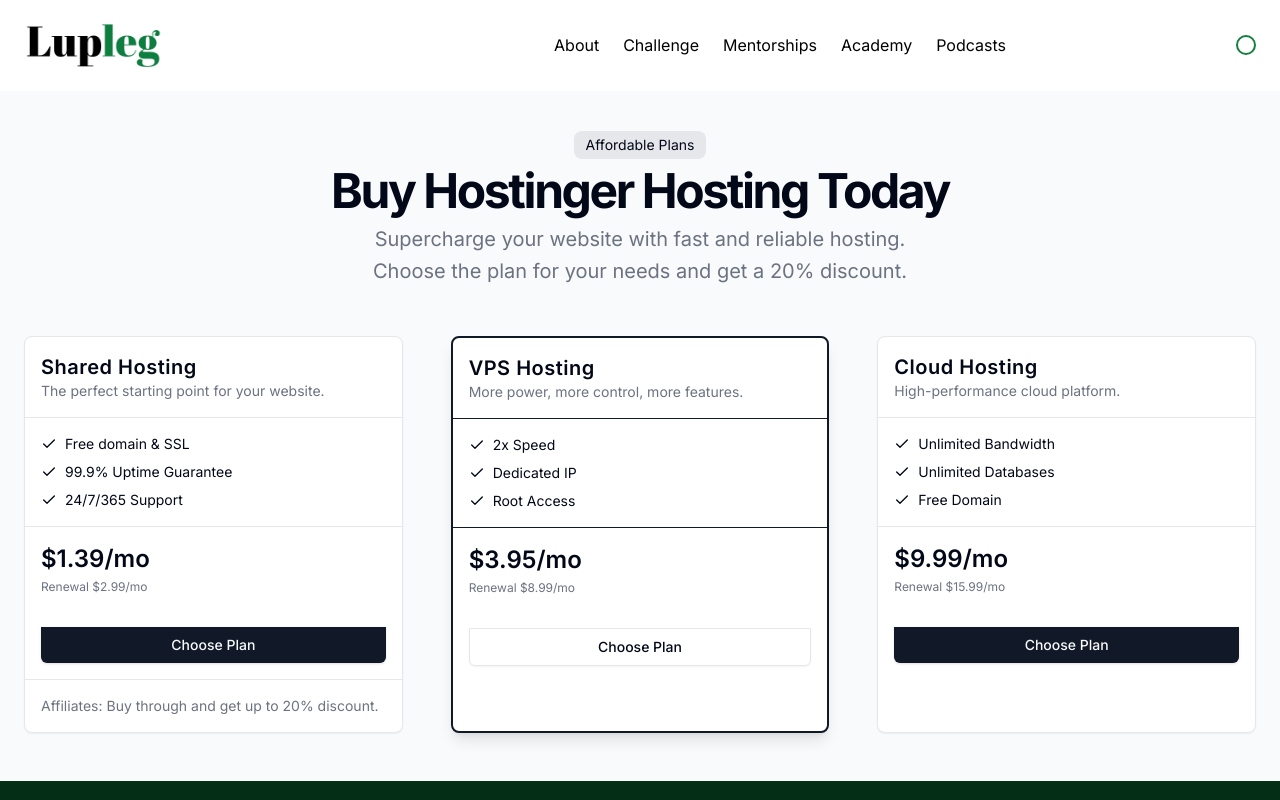
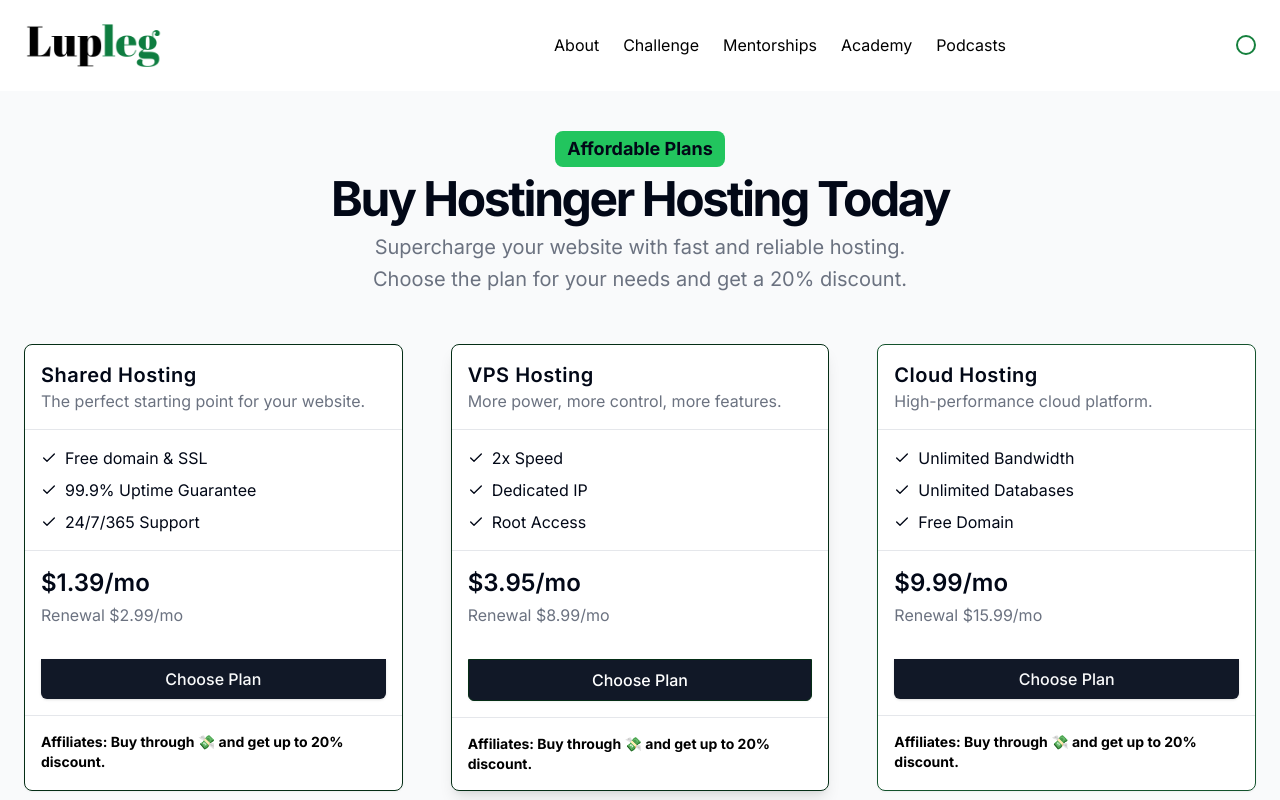
Before and after one commit to Lupleg/App-dashboard, a Next.js app: page /affiliates in a window 1280 px wide. Shown: the top 800 px of the page. Built offline with nearby package versions, Linux system fonts and the light colour scheme.

Commit message:
updated with emoji size little bit of color font

```diff
--- a/app/(get-started)/affiliates/page.jsx
+++ b/app/(get-started)/affiliates/page.jsx
@@ -5,7 +5,7 @@
     <div className="bg-gray-50">
       <div className="flex flex-col gap-2 text-center">
         <div className="space-y-2">
-          <div className="mt-10 inline-block rounded-lg bg-gray-200 px-3 py-1 text-sm dark:bg-gray-800">
+          <div className="mt-10 inline-block rounded-lg bg-green-500 px-3 py-1 text-lg font-bold dark:bg-gray-600">
             Affordable Plans
           </div>
           <h2 className="text-3xl font-bold tracking-tighter sm:text-5xl">
@@ -19,123 +19,133 @@
       </div>
       <div className="container px-4 py-8 md:px-6 lg:py-12">
         <div className="grid gap-8 lg:grid-cols-2 lg:gap-12 xl:grid-cols-3">
-          <div className="flex flex-col overflow-hidden rounded-lg border  border-gray-200 bg-white shadow-sm  dark:border-gray-800 dark:bg-gray-950">
+          <div className="flex flex-col overflow-hidden rounded-lg border  border-green-950 bg-white shadow-sm  dark:border-gray-800 dark:bg-gray-950">
             <div className="border-b border-gray-200  px-4 py-4  dark:border-gray-800">
-              <h3 className="text-xl font-semibold tracking-wide">
+              <h2 className="text-xl font-semibold tracking-wide">
                 Shared Hosting
-              </h3>
-              <p className="text-sm text-gray-500 dark:text-gray-400">
+              </h2>
+              <p className="text-md text-gray-500 dark:text-gray-400">
                 The perfect starting point for your website.
               </p>
             </div>
             <div className="grid items-start gap-2 p-4">
               <div className="flex items-center gap-2">
                 <CheckIcon className="h-4 w-4" />
-                <span className="text-sm">Free domain & SSL</span>
+                <span className="text-md">Free domain & SSL</span>
               </div>
               <div className="flex items-center gap-2">
                 <CheckIcon className="h-4 w-4" />
-                <span className="text-sm">99.9% Uptime Guarantee</span>
+                <span className="text-md">99.9% Uptime Guarantee</span>
               </div>
               <div className="flex items-center gap-2">
                 <CheckIcon className="h-4 w-4" />
-                <span className="text-sm">24/7/365 Support</span>
+                <span className="text-md">24/7/365 Support</span>
               </div>
             </div>
             <div className="flex flex-col gap-1 border-t  border-gray-200 p-4">
               <span className="text-2xl font-semibold">$1.39/mo</span>
-              <span className="text-xs text-gray-500 dark:text-gray-400">
+              <span className="text-md text-gray-500 dark:text-gray-400">
                 Renewal $2.99/mo
               </span>
             </div>
             <div className="p-4">
               <Link
-                className="inline-flex w-full items-center justify-center rounded-b-md bg-gray-900 px-4 py-2 text-sm font-medium text-gray-50 shadow transition-colors hover:bg-gray-900/90 focus-visible:outline-none focus-visible:ring-1 focus-visible:ring-gray-950 disabled:pointer-events-none disabled:opacity-50"
+                className="inline-flex w-full items-center justify-center rounded-b-md bg-gray-900 px-4 py-2 text-md font-medium text-gray-50 shadow transition-colors hover:bg-gray-900/90 focus-visible:outline-none focus-visible:ring-1 focus-visible:ring-gray-950 disabled:pointer-events-none disabled:opacity-50"
                 href="https://hostinger.com?REFERRALCODE=1EMMANUELMA82"
               >
                 Choose Plan
               </Link>
             </div>
             <div className="border-t border-gray-200 p-4  dark:border-gray-800">
-              <p className="text-sm text-gray-500 dark:text-gray-400">
-                Affiliates: Buy through and get up to 20% discount.
+              <p className="text-sm text-black font-bold dark:text-gray-400">
+                Affiliates: Buy through 💸 and get up to 20% discount.
               </p>
             </div>
           </div>
-          <div className="flex flex-col overflow-hidden rounded-lg border-2  border-gray-900 bg-white shadow-lg  dark:border-gray-100 dark:bg-gray-950">
-            <div className="border-b border-gray-900  px-4 py-4">
-              <h3 className="text-xl font-semibold tracking-wide">
+          <div className="flex flex-col overflow-hidden rounded-lg border  border-green-950 bg-white shadow-lg  dark:border-gray-100 dark:bg-gray-950">
+            <div className="border-b border-gray-200  px-4 py-4">
+              <h2 className="text-xl font-semibold tracking-wide">
                 VPS Hosting
-              </h3>
-              <p className="text-sm text-gray-500 dark:text-gray-400">
+              </h2>
+              <p className="text-md text-gray-500 dark:text-gray-400">
                 More power, more control, more features.
               </p>
             </div>
             <div className="grid items-start gap-2 p-4">
               <div className="flex items-center gap-2">
                 <CheckIcon className="h-4 w-4" />
-                <span className="text-sm">2x Speed</span>
+                <span className="text-md">2x Speed</span>
               </div>
               <div className="flex items-center gap-2">
                 <CheckIcon className="h-4 w-4" />
-                <span className="text-sm">Dedicated IP</span>
+                <span className="text-md">Dedicated IP</span>
               </div>
               <div className="flex items-center gap-2">
                 <CheckIcon className="h-4 w-4" />
-                <span className="text-sm">Root Access</span>
+                <span className="text-md">Root Access</span>
               </div>
             </div>
-            <div className="flex flex-col gap-1 border-t  border-gray-900 p-4">
+            <div className="flex flex-col gap-1 border-t  border-gray-200 p-4">
               <span className="text-2xl font-semibold">$3.95/mo</span>
-              <span className="text-xs text-gray-500 dark:text-gray-400">
+              <span className="text-md text-gray-500 dark:text-gray-400">
                 Renewal $8.99/mo
               </span>
             </div>
             <div className="p-4">
               <Link
-                className="inline-flex w-full items-center justify-center rounded-b-md border  border-gray-200  bg-white px-4 py-2 text-sm font-medium shadow-sm transition-colors hover:bg-gray-100 hover:text-gray-900 focus-visible:outline-none focus-visible:ring-1 focus-visible:ring-gray-950 disabled:pointer-events-none disabled:opacity-50 dark:border-gray-800 dark:bg-gray-950 dark:hover:bg-gray-800 dark:hover:text-gray-50 dark:focus-visible:ring-gray-300"
+                className="inline-flex w-full items-center justify-center rounded-b-md border   border-green-950  bg-gray-900 text-white px-4 py-2 text-md font-medium shadow-sm transition-colors hover:bg-gray-900/90 hover:text-white focus-visible:outline-none focus-visible:ring-1 focus-visible:ring-gray-950 disabled:pointer-events-none disabled:opacity-50 dark:border-gray-800 dark:bg-gray-950 dark:hover:bg-gray-800 dark:hover:text-gray-50 dark:focus-visible:ring-gray-300"
                 href="https://hostinger.com?REFERRALCODE=1EMMANUELMA82"
               >
                 Choose Plan
               </Link>
             </div>
+            <div className="border-t border-gray-200 p-4  dark:border-gray-800">
+              <p className="text-sm text-black font-bold dark:text-gray-400">
+                Affiliates: Buy through 💸 and get up to 20% discount.
+              </p>
+            </div>
           </div>
-          <div className="flex flex-col overflow-hidden rounded-lg border  border-gray-200 bg-white shadow-sm  dark:border-gray-800 dark:bg-gray-950">
+          <div className="flex flex-col overflow-hidden rounded-lg border  border-green-900 bg-white shadow-sm  dark:border-gray-800 dark:bg-gray-950">
             <div className="border-b border-gray-200  px-4 py-4  dark:border-gray-800">
-              <h3 className="text-xl font-semibold tracking-wide">
+              <h2 className="text-xl font-semibold tracking-wide">
                 Cloud Hosting
-              </h3>
-              <p className="text-sm text-gray-500 dark:text-gray-400">
+              </h2>
+              <p className="text-md text-gray-500 dark:text-gray-400">
                 High-performance cloud platform.
               </p>
             </div>
             <div className="grid items-start gap-2 p-4">
               <div className="flex items-center gap-2">
                 <CheckIcon className="h-4 w-4" />
-                <span className="text-sm">Unlimited Bandwidth</span>
+                <span className="text-md">Unlimited Bandwidth</span>
               </div>
               <div className="flex items-center gap-2">
                 <CheckIcon className="h-4 w-4" />
-                <span className="text-sm">Unlimited Databases</span>
+                <span className="text-md">Unlimited Databases</span>
               </div>
               <div className="flex items-center gap-2">
                 <CheckIcon className="h-4 w-4" />
-                <span className="text-sm">Free Domain</span>
+                <span className="text-md">Free Domain</span>
               </div>
             </div>
             <div className="flex flex-col gap-1 border-t border-gray-200  p-4">
               <span className="text-2xl font-semibold">$9.99/mo</span>
-              <span className="text-xs text-gray-500 dark:text-gray-400">
+              <span className="text-md text-gray-500 dark:text-gray-400">
                 Renewal $15.99/mo
               </span>
             </div>
             <div className="p-4">
               <Link
-                className="inline-flex w-full items-center justify-center rounded-b-md bg-gray-900 px-4 py-2 text-sm font-medium text-gray-50 shadow transition-colors hover:bg-gray-900/90 focus-visible:outline-none focus-visible:ring-1 focus-visible:ring-gray-950 disabled:pointer-events-none disabled:opacity-50 dark:bg-gray-50 dark:text-gray-900 dark:hover:bg-gray-50/90 dark:focus-visible:ring-gray-300"
+                className="inline-flex w-full items-center justify-center rounded-b-md bg-gray-900 px-4 py-2 text-md font-medium text-gray-50 shadow transition-colors hover:bg-gray-900/90 focus-visible:outline-none focus-visible:ring-1 focus-visible:ring-gray-950 disabled:pointer-events-none disabled:opacity-50 dark:bg-gray-50 dark:text-gray-900 dark:hover:bg-gray-50/90 dark:focus-visible:ring-gray-300"
                 href="https://hostinger.com?REFERRALCODE=1EMMANUELMA82"
               >
                 Choose Plan
               </Link>
+            </div>
+            <div className="border-t border-gray-200 p-4  dark:border-gray-800">
+              <p className="text-sm text-black font-bold dark:text-gray-400">
+                Affiliates: Buy through 💸 and get up to 20% discount.
+              </p>
             </div>
           </div>
         </div>
```
